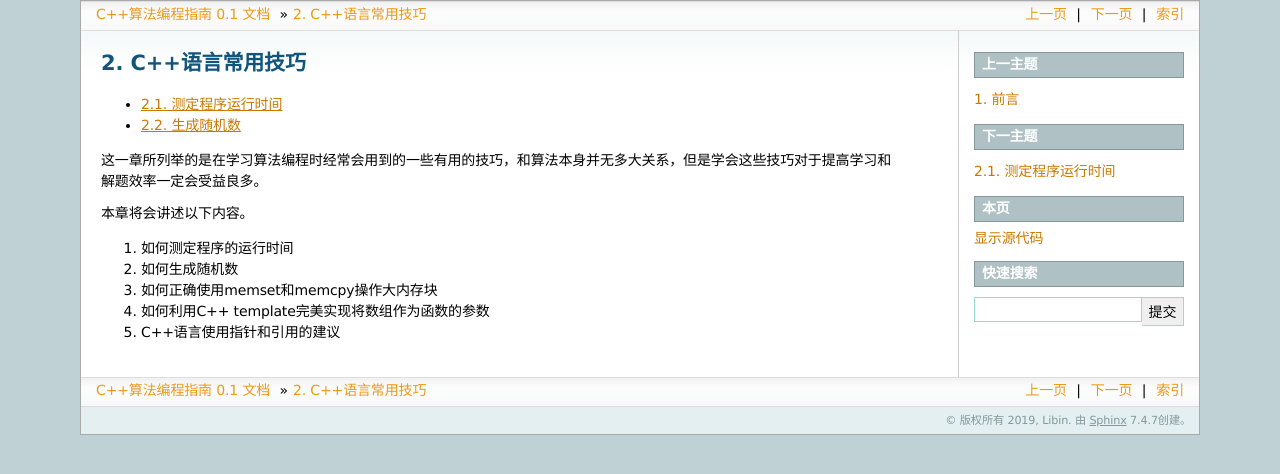
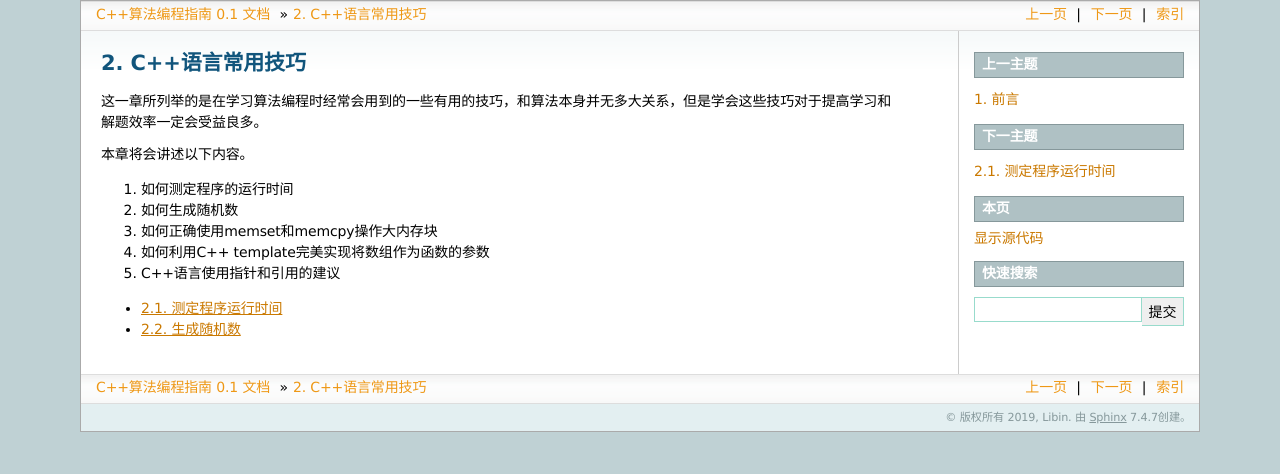
Before and after one commit to majorli/algo_guide, a Sphinx documentation site: the page built from source/100_cpp_tricks.rst, in a window 1280 px wide. Shown: the top 474 px of the page. Built offline with Sphinx 7.4.7, drawn with Linux system fonts in a browser that asks for light colours; some of the changed lines change nothing that is shown.

Commit message:
20191024_3

```diff
--- a/source/100_cpp_tricks.rst
+++ b/source/100_cpp_tricks.rst
@@ -1,11 +1,5 @@
 C++语言常用技巧
 ======================
-
-.. toctree::
-   :maxdepth: 2
-
-   110_running_time
-   120_random_nums
 
 
 这一章所列举的是在学习算法编程时经常会用到的一些有用的技巧，和算法本身并无多大关系，但是学会这些技巧对于提高学习和解题效率一定会受益良多。
@@ -17,3 +11,10 @@ C++语言常用技巧
 3. 如何正确使用memset和memcpy操作大内存块
 4. 如何利用C++ template完美实现将数组作为函数的参数
 5. C++语言使用指针和引用的建议
+
+
+.. toctree::
+   :maxdepth: 2
+
+   110_running_time
+   120_random_nums
```
